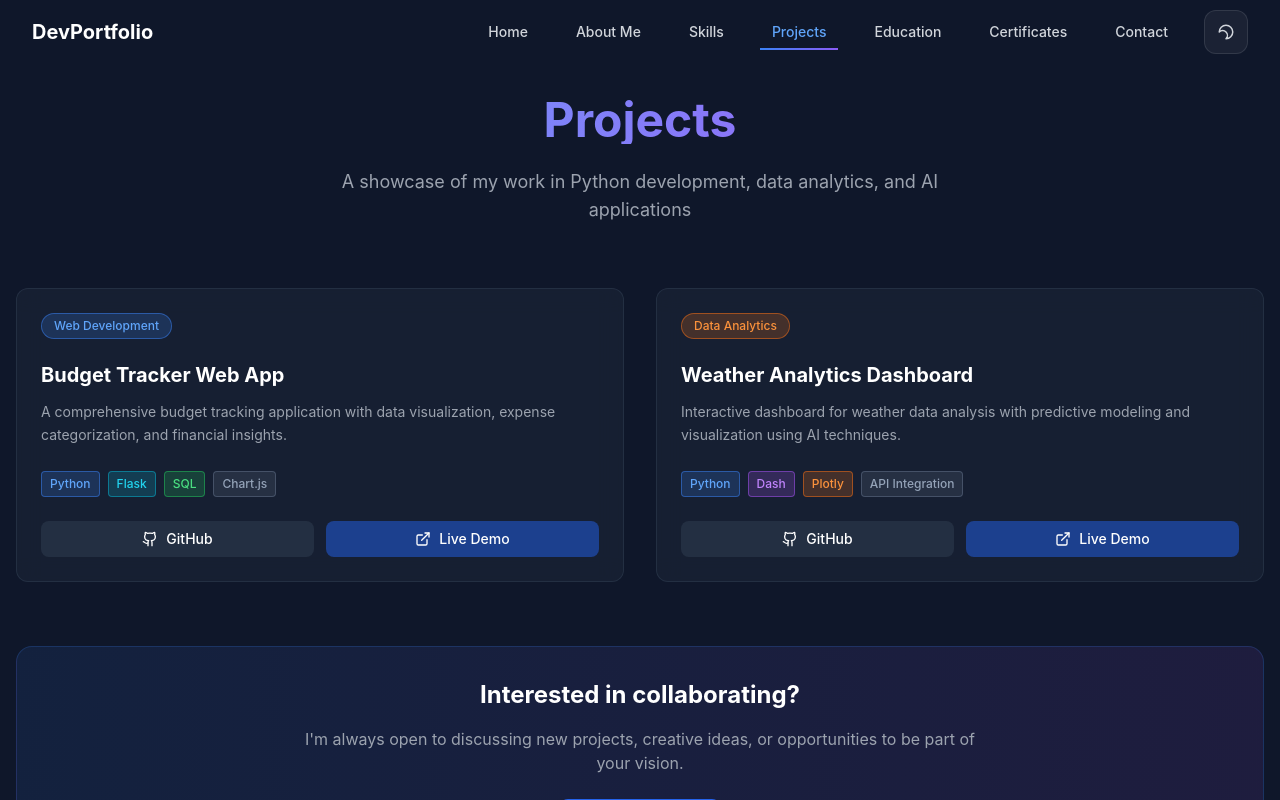
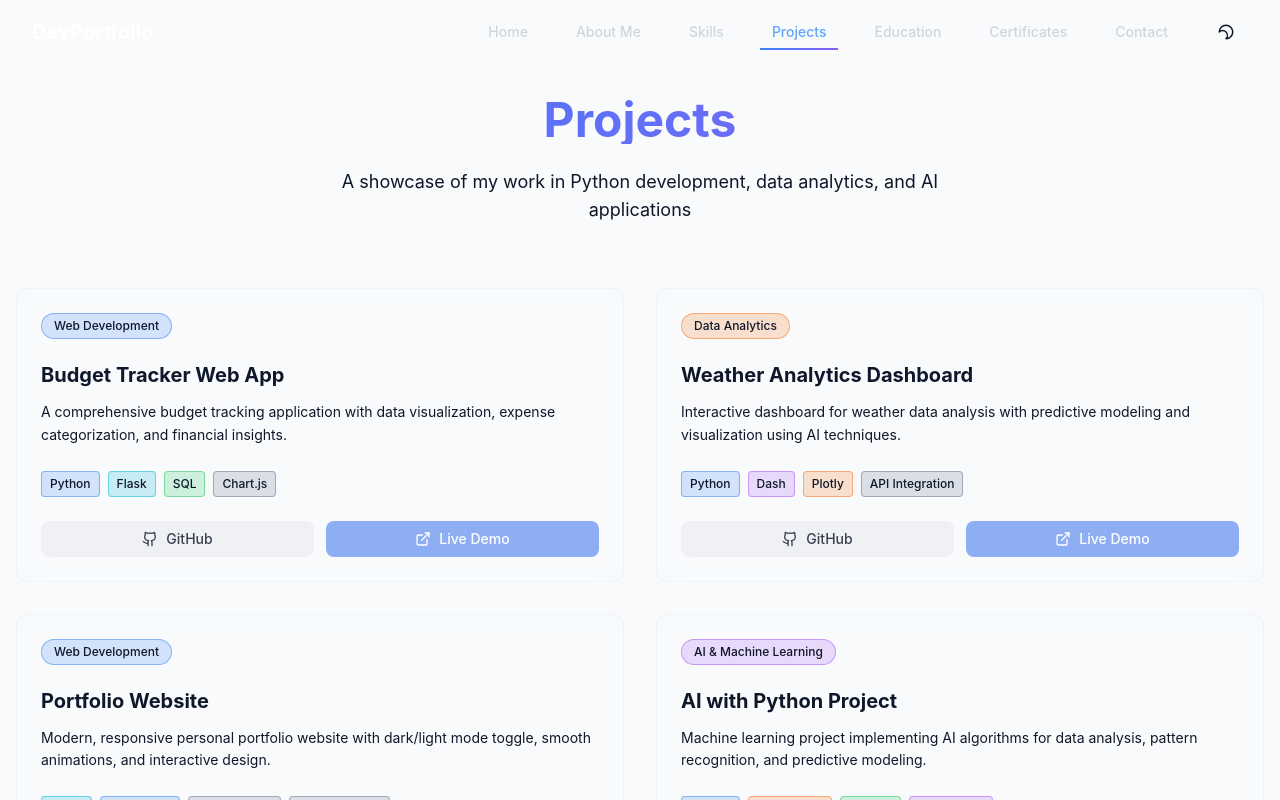
Before and after one commit to Uday-102004/UdayPortfolio, a React (Vite) app: page /projects in a window 1280 px wide. Both pictures are taken after a click on the button "Switch to Light Mode". Shown: the top 800 px of the page. Built offline with nearby package versions, Linux system fonts and the light colour scheme.

Commit message:
Add light mode and project cards
Implement light mode with color and transition adjustments, and add two new project cards to the projects section.

```diff
--- a/src/components/AnimatedBackground.tsx
+++ b/src/components/AnimatedBackground.tsx
@@ -6,6 +6,9 @@ const AnimatedBackground = () => {
     <div className="fixed inset-0 -z-10 overflow-hidden">
       {/* Navy Blue Gradient Background */}
       <div className="absolute inset-0 bg-gradient-to-br from-[#001f3f] via-[#002a5c] to-[#001122] dark:from-[#001f3f] dark:via-[#002a5c] dark:to-[#001122]"></div>
+
+      {/* Light mode gradient background */}
+      <div className="absolute inset-0 bg-gradient-to-br from-white via-slate-50 to-gray-100 dark:hidden"></div>
 
       {/* Tech Grid Pattern */}
       <div className="absolute inset-0 opacity-20 dark:opacity-10">
@@ -89,7 +92,7 @@ const AnimatedBackground = () => {
         {[...Array(50)].map((_, i) => (
           <div
             key={`star-${i}`}
-            className="absolute w-1 h-1 bg-white rounded-full"
+            className="absolute w-1 h-1 bg-blue-400 dark:bg-white rounded-full"
             style={{
               left: `${Math.random() * 100}%`,
               top: `${Math.random() * 100}%`,
--- a/src/index.css
+++ b/src/index.css
@@ -58,25 +58,26 @@
     --border: 226 232 240;
     --input: 226 232 240;
     --ring: 59 130 246;
-    --navy-blue: 241 245 249;
+    --navy-blue: 248 250 252;
   }
 }
 
 @layer base {
   * {
     @apply border-border;
-    transition: all 0.3s ease;
+    transition: all 0.5s ease;
   }
 
   body {
     @apply text-foreground;
     background: rgb(var(--navy-blue));
     font-family: 'Inter', -apple-system, BlinkMacSystemFont, 'Segoe UI', Roboto, sans-serif;
+    transition: background-color 0.5s ease, color 0.5s ease;
   }
 
   /* Light mode body override */
   :root:not(.dark) body {
-    background: linear-gradient(135deg, #f8fafc 0%, #e2e8f0 100%);
+    background: linear-gradient(135deg, #ffffff 0%, #f8fafc 100%);
     color: #0f172a;
   }
 }
@@ -252,7 +253,7 @@ html {
 
 /* Theme transition */
 .theme-transition {
-  transition: background-color 0.3s ease, color 0.3s ease, border-color 0.3s ease;
+  transition: background-color 0.5s ease, color 0.5s ease, border-color 0.5s ease;
 }
 
 /* Section animations */
@@ -273,7 +274,7 @@ html {
   border: 1px solid rgba(255, 255, 255, 0.1);
   border-radius: 8px;
   color: white;
-  transition: all 0.3s ease;
+  transition: all 0.5s ease;
 }
 
 .form-input:focus {
@@ -295,19 +296,19 @@ html {
 
 /* Ultra-smooth transitions */
 * {
-  transition-duration: 0.2s !important;
+  transition-duration: 0.5s !important;
 }
 
 .transition-all {
-  transition-duration: 0.2s !important;
+  transition-duration: 0.5s !important;
 }
 
 .transition-colors {
-  transition-duration: 0.15s !important;
+  transition-duration: 0.5s !important;
 }
 
 .transition-transform {
-  transition-duration: 0.2s !important;
+  transition-duration: 0.5s !important;
 }
 
 /* Elegant underline animation */
@@ -332,6 +333,27 @@ html {
   width: 100%;
 }
 
+/* Light mode text colors */
+:root:not(.dark) h1,
+:root:not(.dark) h2,
+:root:not(.dark) h3,
+:root:not(.dark) h4,
+:root:not(.dark) h5,
+:root:not(.dark) h6,
+:root:not(.dark) p,
+:root:not(.dark) span,
+:root:not(.dark) div {
+  color: #0f172a;
+}
+
+/* Keep gradient text colors in light mode */
+:root:not(.dark) .bg-gradient-to-r {
+  background: linear-gradient(to right, #3b82f6, #8b5cf6);
+  -webkit-background-clip: text;
+  background-clip: text;
+  -webkit-text-fill-color: transparent;
+}
+
 /* Responsive improvements */
 @media (max-width: 768px) {
   .animate-fade-in {
--- a/src/pages/Home.tsx
+++ b/src/pages/Home.tsx
@@ -11,7 +11,7 @@ const Home = () => {
   ];
 
   return (
-    <div className="min-h-screen theme-transition text-white dark:text-white relative overflow-hidden" style={{ background: `rgb(var(--navy-blue))` }}>
+    <div className="min-h-screen theme-transition relative overflow-hidden" style={{ background: `rgb(var(--navy-blue))` }}>
       <AnimatedBackground />
 
       <div className="relative z-10 flex items-center justify-center min-h-screen px-4">
@@ -29,14 +29,14 @@ const Home = () => {
               />
             </h1>
             <div className="w-32 h-1 bg-gradient-to-r from-blue-400 to-purple-500 mx-auto mb-6 animate-underline"></div>
-            <p className="text-xl md:text-2xl text-gray-300 dark:text-gray-300 max-w-3xl mx-auto leading-relaxed">
+            <p className="text-xl md:text-2xl text-gray-700 dark:text-gray-300 max-w-3xl mx-auto leading-relaxed">
               Python Developer | AI Enthusiast
             </p>
           </div>
 
           {/* Description */}
           <div className="mb-12 animate-slide-up" style={{ animationDelay: '0.3s' }}>
-            <p className="text-lg md:text-xl text-gray-400 dark:text-gray-400 max-w-4xl mx-auto leading-relaxed">
+            <p className="text-lg md:text-xl text-gray-600 dark:text-gray-400 max-w-4xl mx-auto leading-relaxed">
               I build interactive, data-driven, and modern applications that solve real-world problems using
               <span className="text-blue-400 dark:text-blue-400 font-semibold"> Python</span>,
               <span className="text-green-400 dark:text-green-400 font-semibold"> SQL</span>, and
@@ -46,16 +46,16 @@ const Home = () => {
 
           {/* Feature Cards */}
           <div className="grid md:grid-cols-2 gap-6 mb-12 animate-fade-in" style={{ animationDelay: '0.6s' }}>
-            <div className="bg-white/5 dark:bg-white/5 backdrop-blur-md rounded-xl p-6 border border-white/10 dark:border-white/10 hover:border-blue-500/50 dark:hover:border-blue-500/50 transition-all duration-200 hover:scale-105 hover-lift">
+            <div className="bg-white/10 dark:bg-white/5 backdrop-blur-md rounded-xl p-6 border border-gray-300/20 dark:border-white/10 hover:border-blue-500/50 dark:hover:border-blue-500/50 transition-all duration-200 hover:scale-105 hover-lift">
               <Code className="w-8 h-8 text-blue-400 dark:text-blue-400 mb-4 mx-auto" />
-              <h3 className="text-lg font-semibold mb-2 text-white dark:text-white">Python Development</h3>
-              <p className="text-gray-400 dark:text-gray-400 text-sm">Building robust applications with clean, efficient code</p>
+              <h3 className="text-lg font-semibold mb-2 text-gray-900 dark:text-white">Python Development</h3>
+              <p className="text-gray-600 dark:text-gray-400 text-sm">Building robust applications with clean, efficient code</p>
             </div>
 
-            <div className="bg-white/5 dark:bg-white/5 backdrop-blur-md rounded-xl p-6 border border-white/10 dark:border-white/10 hover:border-purple-500/50 dark:hover:border-purple-500/50 transition-all duration-200 hover:scale-105 hover-lift">
+            <div className="bg-white/10 dark:bg-white/5 backdrop-blur-md rounded-xl p-6 border border-gray-300/20 dark:border-white/10 hover:border-purple-500/50 dark:hover:border-purple-500/50 transition-all duration-200 hover:scale-105 hover-lift">
               <Database className="w-8 h-8 text-purple-400 dark:text-purple-400 mb-4 mx-auto" />
-              <h3 className="text-lg font-semibold mb-2 text-white dark:text-white">AI & Data Analytics</h3>
-              <p className="text-gray-400 dark:text-gray-400 text-sm">Leveraging AI and data to create intelligent solutions</p>
+              <h3 className="text-lg font-semibold mb-2 text-gray-900 dark:text-white">AI & Data Analytics</h3>
+              <p className="text-gray-600 dark:text-gray-400 text-sm">Leveraging AI and data to create intelligent solutions</p>
             </div>
           </div>
 
@@ -63,7 +63,7 @@ const Home = () => {
           <div className="flex flex-col sm:flex-row gap-4 justify-center animate-scale-in" style={{ animationDelay: '0.9s' }}>
             <Link
               to="/projects"
-              className="group bg-white dark:bg-white text-slate-900 dark:text-slate-900 px-8 py-4 rounded-xl font-semibold hover:bg-gray-100 dark:hover:bg-gray-100 transition-all duration-200 flex items-center justify-center gap-2 hover:scale-105 hover-lift"
+              className="group bg-gray-900 dark:bg-white text-white dark:text-slate-900 px-8 py-4 rounded-xl font-semibold hover:bg-gray-800 dark:hover:bg-gray-100 transition-all duration-200 flex items-center justify-center gap-2 hover:scale-105 hover-lift"
             >
               View Projects
               <ArrowRight className="w-5 h-5 group-hover:translate-x-1 transition-transform duration-200" />
@@ -71,7 +71,7 @@ const Home = () => {
 
             <Link
               to="/contact"
-              className="group bg-transparent border-2 border-blue-500 dark:border-blue-500 text-blue-400 dark:text-blue-400 px-8 py-4 rounded-xl font-semibold hover:bg-blue-500 dark:hover:bg-blue-500 hover:text-white dark:hover:text-white transition-all duration-200 flex items-center justify-center gap-2 hover:scale-105 hover-lift"
+              className="group bg-transparent border-2 border-blue-500 dark:border-blue-500 text-blue-500 dark:text-blue-400 px-8 py-4 rounded-xl font-semibold hover:bg-blue-500 dark:hover:bg-blue-500 hover:text-white dark:hover:text-white transition-all duration-200 flex items-center justify-center gap-2 hover:scale-105 hover-lift"
             >
               Contact Me
             </Link>
@@ -81,7 +81,7 @@ const Home = () => {
 
       {/* Footer */}
       <div className="absolute bottom-4 left-0 right-0 text-center animate-fade-in" style={{ animationDelay: '1.2s' }}>
-        <p className="text-gray-500 dark:text-gray-500 text-sm">© 2025 Uday Kumar. All rights reserved.</p>
+        <p className="text-gray-600 dark:text-gray-500 text-sm">© 2025 Uday Kumar. All rights reserved.</p>
       </div>
     </div>
   );
--- a/src/pages/Projects.tsx
+++ b/src/pages/Projects.tsx
@@ -20,6 +20,22 @@ const Projects = () => {
       githubUrl: "#",
       liveUrl: "#",
       category: "Data Analytics"
+    },
+    {
+      title: "Portfolio Website",
+      description: "Modern, responsive personal portfolio website with dark/light mode toggle, smooth animations, and interactive design.",
+      techStack: ["React", "TypeScript", "Tailwind CSS", "Framer Motion"],
+      githubUrl: "#",
+      liveUrl: "#",
+      category: "Web Development"
+    },
+    {
+      title: "AI with Python Project",
+      description: "Machine learning project implementing AI algorithms for data analysis, pattern recognition, and predictive modeling.",
+      techStack: ["Python", "TensorFlow", "Pandas", "Scikit-learn"],
+      githubUrl: "#",
+      liveUrl: "#",
+      category: "AI & Machine Learning"
     }
   ];
 
@@ -39,12 +55,17 @@ const Projects = () => {
       case 'Flask': return 'bg-cyan-500/20 text-cyan-400 border-cyan-500/50';
       case 'Dash': return 'bg-purple-500/20 text-purple-400 border-purple-500/50';
       case 'Plotly': return 'bg-orange-500/20 text-orange-400 border-orange-500/50';
+      case 'React': return 'bg-cyan-500/20 text-cyan-400 border-cyan-500/50';
+      case 'TypeScript': return 'bg-blue-500/20 text-blue-400 border-blue-500/50';
+      case 'TensorFlow': return 'bg-orange-500/20 text-orange-400 border-orange-500/50';
+      case 'Pandas': return 'bg-green-500/20 text-green-400 border-green-500/50';
+      case 'Scikit-learn': return 'bg-purple-500/20 text-purple-400 border-purple-500/50';
       default: return 'bg-slate-500/20 text-slate-400 border-slate-500/50';
     }
   };
 
   return (
-    <div className="min-h-screen bg-slate-900 text-white relative overflow-hidden">
+    <div className="min-h-screen theme-transition relative overflow-hidden" style={{ background: `rgb(var(--navy-blue))` }}>
       <AnimatedBackground />
 
       <div className="relative z-10 pt-24 pb-16 px-4">
@@ -53,7 +74,7 @@ const Projects = () => {
             <h1 className="text-4xl md:text-5xl font-bold mb-6 bg-gradient-to-r from-blue-400 to-purple-500 bg-clip-text text-transparent">
               Projects
             </h1>
-            <p className="text-gray-400 text-lg max-w-2xl mx-auto">
+            <p className="text-gray-400 dark:text-gray-400 text-lg max-w-2xl mx-auto">
               A showcase of my work in Python development, data analytics, and AI applications
             </p>
           </div>
@@ -62,7 +83,7 @@ const Projects = () => {
             {projects.map((project, index) => (
               <div
                 key={project.title}
-                className="group bg-slate-800/50 backdrop-blur-md rounded-xl border border-slate-700/50 hover:border-blue-500/50 transition-all duration-200 hover:scale-105 animate-fade-in"
+                className="group bg-white/5 dark:bg-slate-800/50 backdrop-blur-md rounded-xl border border-gray-300/20 dark:border-slate-700/50 hover:border-blue-500/50 transition-all duration-200 hover:scale-105 animate-fade-in"
                 style={{ animationDelay: `${index * 0.1}s` }}
               >
                 <div className="p-6">
@@ -74,28 +95,28 @@ const Projects = () => {
                     <div className="flex gap-2 opacity-0 group-hover:opacity-100 transition-opacity">
                       <a
                         href={project.githubUrl}
-                        className="p-2 bg-slate-700/50 rounded-lg hover:bg-slate-600/50 transition-colors"
+                        className="p-2 bg-gray-200/50 dark:bg-slate-700/50 rounded-lg hover:bg-gray-300/50 dark:hover:bg-slate-600/50 transition-colors"
                         title="GitHub"
                       >
-                        <Github className="w-4 h-4" />
+                        <Github className="w-4 h-4 text-gray-700 dark:text-white" />
                       </a>
                       <a
                         href={project.liveUrl}
-                        className="p-2 bg-slate-700/50 rounded-lg hover:bg-slate-600/50 transition-colors"
+                        className="p-2 bg-gray-200/50 dark:bg-slate-700/50 rounded-lg hover:bg-gray-300/50 dark:hover:bg-slate-600/50 transition-colors"
                         title="Live Demo"
                       >
-                        <ExternalLink className="w-4 h-4" />
+                        <ExternalLink className="w-4 h-4 text-gray-700 dark:text-white" />
                       </a>
                     </div>
                   </div>
 
                   {/* Project Title */}
-                  <h3 className="text-xl font-bold text-white mb-3 group-hover:text-blue-400 transition-colors">
+                  <h3 className="text-xl font-bold text-gray-900 dark:text-white mb-3 group-hover:text-blue-600 dark:group-hover:text-blue-400 transition-colors">
                     {project.title}
                   </h3>
 
                   {/* Description */}
-                  <p className="text-gray-400 text-sm mb-6 leading-relaxed">
+                  <p className="text-gray-600 dark:text-gray-400 text-sm mb-6 leading-relaxed">
                     {project.description}
                   </p>
 
@@ -117,14 +138,14 @@ const Projects = () => {
                   <div className="flex gap-3">
                     <a
                       href={project.githubUrl}
-                      className="flex-1 bg-slate-700/50 hover:bg-slate-600/50 text-center py-2 rounded-lg text-sm font-medium transition-colors flex items-center justify-center gap-2"
+                      className="flex-1 bg-gray-200/50 dark:bg-slate-700/50 hover:bg-gray-300/50 dark:hover:bg-slate-600/50 text-center py-2 rounded-lg text-sm font-medium transition-colors flex items-center justify-center gap-2 text-gray-700 dark:text-white"
                     >
                       <Github className="w-4 h-4" />
                       GitHub
                     </a>
                     <a
                       href={project.liveUrl}
-                      className="flex-1 bg-blue-600/50 hover:bg-blue-500/50 text-center py-2 rounded-lg text-sm font-medium transition-colors flex items-center justify-center gap-2"
+                      className="flex-1 bg-blue-600/50 hover:bg-blue-500/50 text-center py-2 rounded-lg text-sm font-medium transition-colors flex items-center justify-center gap-2 text-white"
                     >
                       <ExternalLink className="w-4 h-4" />
                       Live Demo
@@ -138,8 +159,8 @@ const Projects = () => {
           {/* CTA Section */}
           <div className="text-center mt-16 animate-fade-in">
             <div className="bg-gradient-to-r from-blue-500/10 to-purple-500/10 rounded-2xl p-8 border border-blue-500/20">
-              <h3 className="text-2xl font-bold text-white mb-4">Interested in collaborating?</h3>
-              <p className="text-gray-400 mb-6 max-w-2xl mx-auto">
+              <h3 className="text-2xl font-bold text-gray-900 dark:text-white mb-4">Interested in collaborating?</h3>
+              <p className="text-gray-600 dark:text-gray-400 mb-6 max-w-2xl mx-auto">
                 I'm always open to discussing new projects, creative ideas, or opportunities to be part of your vision.
               </p>
               <a
```
